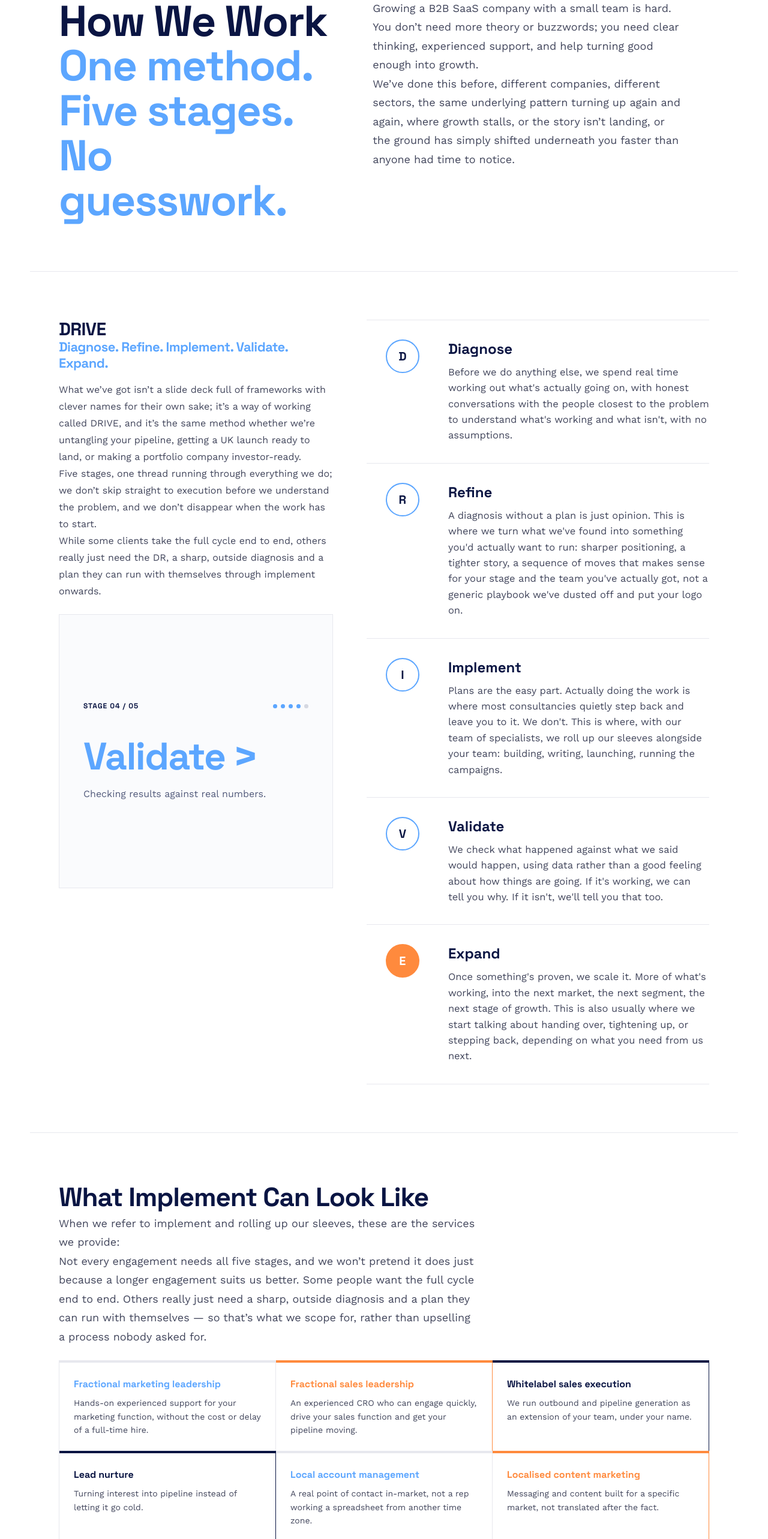
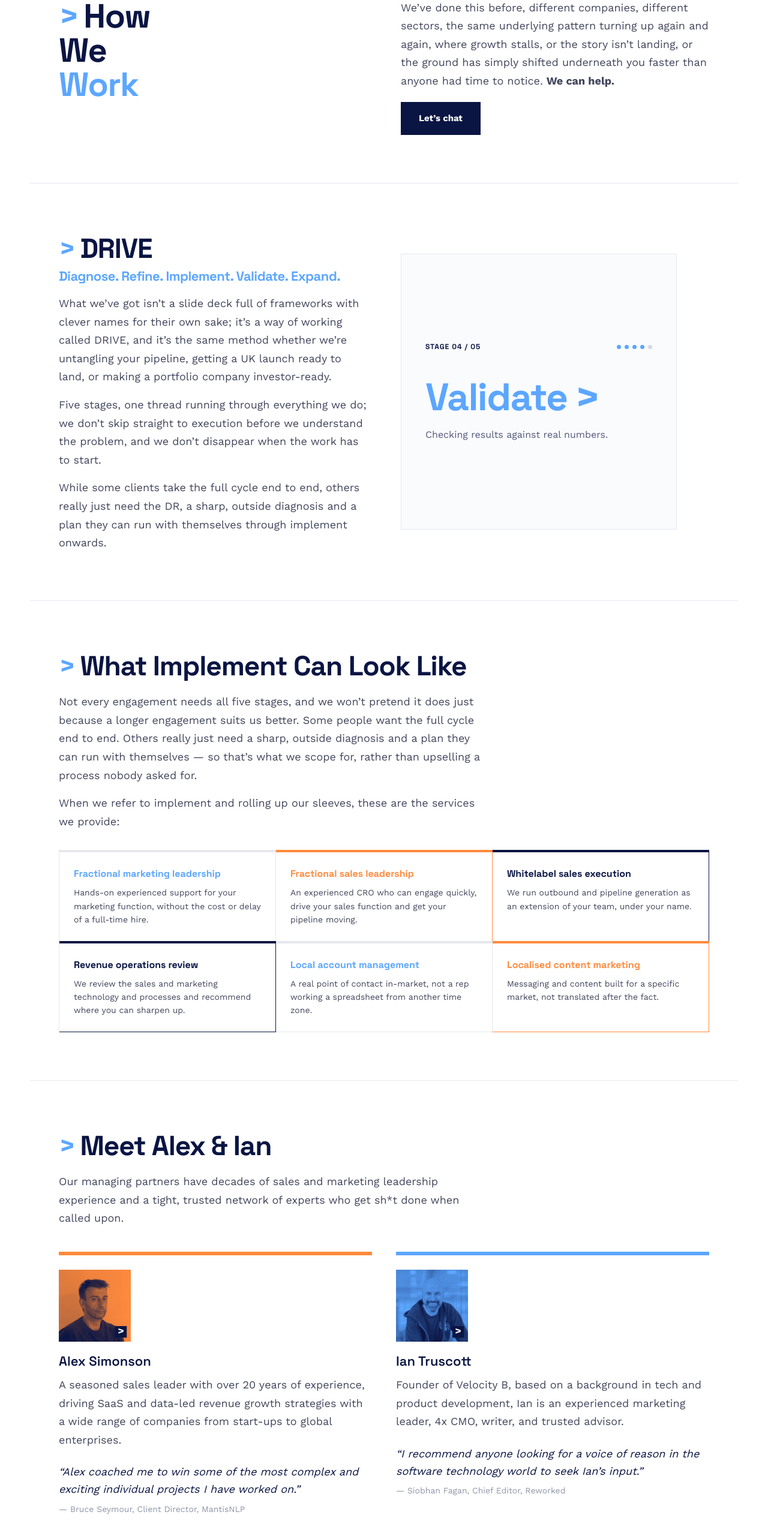
Before and after one commit to vb-iant/velocity-b, a Next.js app: page /how-we-work in a window 1280 px wide. Shown: the part 180-2746 px from the top of the page at 60% size. Built offline with nearby package versions, Linux system fonts and the light colour scheme.

Commit message:
Update How We Work page: homepage style treatment + Notion copy edits (hero restyle, DRIVE simplified, implement services updated, Meet Alex & Ian section added, Our Experience section, Ready to Start CTA aligned with homepage)

```diff
--- a/app/how-we-work/page.tsx
+++ b/app/how-we-work/page.tsx
@@ -1,41 +1,16 @@
 import Link from "next/link";
+import Image from "next/image";
+import { AnimatedChevron } from "@/components/AnimatedChevron";
 import { DriveCard } from "@/components/DriveCard";
 
 export const metadata = {
   title: "How We Work — Velocity-B",
 };
 
+const ctaSolid = "inline-block bg-navy px-[30px] py-4 text-[15px] font-bold text-white";
 const ctaOutline =
   "inline-block border-2 border-navy px-[30px] py-4 text-[15px] font-bold text-navy";
 const ctaAccent = "inline-block bg-orange px-[30px] py-4 text-[15px] font-bold text-navy";
-
-const DRIVE_PANELS = [
-  {
-    letter: "D",
-    title: "Diagnose",
-    body: "Before we do anything else, we spend real time working out what's actually going on, with honest conversations with the people closest to the problem to understand what's working and what isn't, with no assumptions.",
-  },
-  {
-    letter: "R",
-    title: "Refine",
-    body: "A diagnosis without a plan is just opinion. This is where we turn what we've found into something you'd actually want to run: sharper positioning, a tighter story, a sequence of moves that makes sense for your stage and the team you've actually got, not a generic playbook we've dusted off and put your logo on.",
-  },
-  {
-    letter: "I",
-    title: "Implement",
-    body: "Plans are the easy part. Actually doing the work is where most consultancies quietly step back and leave you to it. We don't. This is where, with our team of specialists, we roll up our sleeves alongside your team: building, writing, launching, running the campaigns.",
-  },
-  {
-    letter: "V",
-    title: "Validate",
-    body: "We check what happened against what we said would happen, using data rather than a good feeling about how things are going. If it's working, we can tell you why. If it isn't, we'll tell you that too.",
-  },
-  {
-    letter: "E",
-    title: "Expand",
-    body: "Once something's proven, we scale it. More of what's working, into the next market, the next segment, the next stage of growth. This is also usually where we start talking about handing over, tightening up, or stepping back, depending on what you need from us next.",
-  },
-];
 
 const IMPLEMENT_SERVICES = [
   {
@@ -54,8 +29,8 @@ const IMPLEMENT_SERVICES = [
     color: "border-navy text-navy",
   },
   {
-    title: "Lead nurture",
-    body: "Turning interest into pipeline instead of letting it go cold.",
+    title: "Revenue operations review",
+    body: "We review the sales and marketing technology and processes and recommend where you can sharpen up.",
     color: "border-navy text-navy",
   },
   {
@@ -75,113 +50,74 @@ export default function HowWeWorkPage() {
     <main>
       {/* Hero */}
       <section className="mx-auto max-w-[1180px] px-12 py-20">
-        <div className="grid grid-cols-1 items-start gap-14 md:grid-cols-[1fr_1.2fr]">
+        <div className="grid grid-cols-1 items-start gap-14 md:grid-cols-2">
           <div>
-            <h1 className="font-display text-[36px] font-bold leading-[1.04] tracking-tight md:text-[72px]">
-              How We Work
+            <h1 className="font-display text-[42px] font-bold leading-[1.02] tracking-tight md:text-[56px]">
+              <AnimatedChevron className="text-blue" />How
             </h1>
-            <div className="font-display text-[36px] font-bold leading-[1.04] tracking-tight text-blue md:text-[72px]">
-              One method.
+            <div className="font-display text-[42px] font-bold leading-[1.02] tracking-tight md:text-[56px]">
+              We
             </div>
-            <div className="font-display text-[36px] font-bold leading-[1.04] tracking-tight text-blue md:text-[72px]">
-              Five stages.
-            </div>
-            <div className="font-display text-[36px] font-bold leading-[1.04] tracking-tight text-blue md:text-[72px]">
-              No guesswork.
-            </div>
+            <h2 className="font-display text-[42px] font-bold leading-[1.02] tracking-tight text-blue md:text-[56px]">
+              Work
+            </h2>
           </div>
           <div>
-            <p className="max-w-[520px] text-lg leading-[1.75] text-[#42465c]">
-              Growing a B2B SaaS company with a small team is hard. You
-              don&rsquo;t need more theory or buzzwords; you need clear
-              thinking, experienced support, and help turning good enough
-              into growth.
-            </p>
-            <p className="max-w-[520px] text-lg leading-[1.75] text-[#42465c]">
+            <p className="max-w-[520px] text-lg leading-[1.7] text-[#42465c]">
               We&rsquo;ve done this before, different companies, different
               sectors, the same underlying pattern turning up again and
               again, where growth stalls, or the story isn&rsquo;t landing,
               or the ground has simply shifted underneath you faster than
-              anyone had time to notice.
+              anyone had time to notice. <strong>We can help.</strong>
             </p>
+            <Link href="/contact" className={`${ctaSolid} mt-5`}>
+              Let&rsquo;s chat
+            </Link>
           </div>
         </div>
       </section>
 
       {/* DRIVE */}
       <section className="mx-auto max-w-[1180px] border-t border-hair px-12 py-20">
-        <div className="grid grid-cols-1 items-start gap-14 md:grid-cols-[1fr_1.25fr]">
+        <div className="grid grid-cols-1 items-center gap-14 md:grid-cols-2">
           <div>
-            <h1 className="font-display text-3xl font-bold leading-[1.06] tracking-tight">
-              DRIVE
-            </h1>
-            <div className="font-display mb-4 text-[22px] font-bold leading-[1.25] tracking-tight text-blue">
+            <h2 className="font-display text-[32px] font-bold leading-tight tracking-tight md:text-[46px]">
+              <AnimatedChevron className="text-blue" />DRIVE
+            </h2>
+            <div className="font-display mb-4 mt-1 text-[22px] font-bold leading-[1.25] tracking-tight text-blue">
               Diagnose. Refine. Implement. Validate. Expand.
             </div>
-            <p className="text-base leading-[1.75] text-[#42465c]">
+            <p className="text-lg leading-[1.7] text-[#42465c]">
               What we&rsquo;ve got isn&rsquo;t a slide deck full of frameworks
               with clever names for their own sake; it&rsquo;s a way of
               working called DRIVE, and it&rsquo;s the same method whether
               we&rsquo;re untangling your pipeline, getting a UK launch ready
               to land, or making a portfolio company investor-ready.
             </p>
-            <p className="text-base leading-[1.75] text-[#42465c]">
+            <p className="mt-4 text-lg leading-[1.7] text-[#42465c]">
               Five stages, one thread running through everything we do; we
               don&rsquo;t skip straight to execution before we understand
               the problem, and we don&rsquo;t disappear when the work has to
               start.
             </p>
-            <p className="text-base leading-[1.75] text-[#42465c]">
+            <p className="mt-4 text-lg leading-[1.7] text-[#42465c]">
               While some clients take the full cycle end to end, others
               really just need the DR, a sharp, outside diagnosis and a plan
               they can run with themselves through implement onwards.
             </p>
-            <div className="mt-6 w-full">
-              <DriveCard />
-            </div>
           </div>
-
           <div>
-            {DRIVE_PANELS.map((panel, i) => (
-              <div
-                key={panel.letter}
-                className={`grid grid-cols-[80px_1fr] gap-0 border-t border-hair md:grid-cols-[120px_1fr] ${
-                  i === DRIVE_PANELS.length - 1 ? "border-b" : ""
-                }`}
-              >
-                <div className="flex items-start justify-center py-8">
-                  <span
-                    className={`font-display flex h-14 w-14 items-center justify-center rounded-full border-2 text-xl font-extrabold ${
-                      i === DRIVE_PANELS.length - 1
-                        ? "border-orange bg-orange text-white"
-                        : "border-blue text-navy"
-                    }`}
-                  >
-                    {panel.letter}
-                  </span>
-                </div>
-                <div className="py-8 pl-4">
-                  <h3 className="font-display mb-2.5 text-2xl font-bold">{panel.title}</h3>
-                  <p className="max-w-[640px] text-[16.5px] leading-[1.6] text-[#42465c]">
-                    {panel.body}
-                  </p>
-                </div>
-              </div>
-            ))}
+            <DriveCard />
           </div>
         </div>
       </section>
 
       {/* What Implement Can Look Like */}
       <section className="mx-auto max-w-[1180px] border-t border-hair px-12 py-20">
-        <h2 className="font-display text-[28px] font-bold leading-tight tracking-tight md:text-[44px]">
-          What Implement Can Look Like
+        <h2 className="font-display text-[32px] font-bold leading-tight tracking-tight md:text-[46px]">
+          <AnimatedChevron className="text-blue" />What Implement Can Look Like
         </h2>
-        <p className="max-w-[700px] text-lg leading-[1.75] text-[#42465c]">
-          When we refer to implement and rolling up our sleeves, these are
-          the services we provide:
-        </p>
-        <p className="max-w-[700px] text-lg leading-[1.75] text-[#42465c]">
+        <p className="mt-4 max-w-[720px] text-lg leading-[1.7] text-[#42465c]">
           Not every engagement needs all five stages, and we won&rsquo;t
           pretend it does just because a longer engagement suits us better.
           Some people want the full cycle end to end. Others really just
@@ -189,7 +125,11 @@ export default function HowWeWorkPage() {
           themselves — so that&rsquo;s what we scope for, rather than
           upselling a process nobody asked for.
         </p>
-        <div className="mt-6 grid grid-cols-1 border-l border-t border-hair md:grid-cols-3">
+        <p className="mt-4 max-w-[720px] text-lg leading-[1.7] text-[#42465c]">
+          When we refer to implement and rolling up our sleeves, these are
+          the services we provide:
+        </p>
+        <div className="mt-8 grid grid-cols-1 border-l border-t border-hair md:grid-cols-3">
           {IMPLEMENT_SERVICES.map((service) => (
             <div
               key={service.title}
@@ -204,9 +144,96 @@ export default function HowWeWorkPage() {
         </div>
       </section>
 
-      {/* Proof */}
+      {/* Meet Alex & Ian */}
+      <section className="mx-auto max-w-[1180px] border-t border-hair px-12 py-20">
+        <h2 className="font-display text-[32px] font-bold leading-tight tracking-tight md:text-[46px]">
+          <AnimatedChevron className="text-blue" />Meet Alex &amp; Ian
+        </h2>
+        <p className="mt-4 max-w-[720px] text-lg leading-[1.7] text-[#42465c]">
+          Our managing partners have decades of sales and marketing
+          leadership experience and a tight, trusted network of experts who
+          get sh*t done when called upon.
+        </p>
+        <div className="mt-10 grid grid-cols-1 gap-10 md:grid-cols-2">
+          <div className="flex flex-col border-t-[6px] border-orange pt-6">
+            <a
+              href="https://www.linkedin.com/in/alex-simonson/"
+              target="_blank"
+              rel="noopener noreferrer"
+              aria-label="Alex Simonson on LinkedIn"
+              className="group relative block h-[120px] w-[120px] overflow-hidden"
+            >
+              <Image
+                src="/team/alex.jpg"
+                alt="Alex Simonson"
+                width={120}
+                height={120}
+                className="h-[120px] w-[120px] object-cover transition-transform duration-300 ease-out group-hover:scale-110"
+              />
+              <span className="absolute inset-0 bg-navy/0 transition-colors duration-300 group-hover:bg-navy/25" />
+            </a>
+            <h3 className="font-display mt-4 text-[22px] font-semibold">Alex Simonson</h3>
+            <p className="mt-2 text-lg leading-[1.7] text-[#42465c]">
+              A seasoned sales leader with over 20 years of experience,
+              driving SaaS and data-led revenue growth strategies with a wide
+              range of companies from start-ups to global enterprises.
+            </p>
+            <p className="mt-6 text-lg italic leading-[1.6] text-navy">
+              &ldquo;Alex coached me to win some of the most complex and
+              exciting individual projects I have worked on.&rdquo;
+            </p>
+            <p className="mt-2 text-sm text-[#9096a8]">
+              — Bruce Seymour, Client Director, MantisNLP
+            </p>
+          </div>
+          <div className="flex flex-col border-t-[6px] border-blue pt-6">
+            <a
+              href="https://www.linkedin.com/in/iantruscott/"
+              target="_blank"
+              rel="noopener noreferrer"
+              aria-label="Ian Truscott on LinkedIn"
+              className="group relative block h-[120px] w-[120px] overflow-hidden"
+            >
+              <Image
+                src="/team/ian.jpg"
+                alt="Ian Truscott"
+                width={120}
+                height={120}
+                className="h-[120px] w-[120px] object-cover transition-transform duration-300 ease-out group-hover:scale-110"
+              />
+              <span className="absolute inset-0 bg-navy/0 transition-colors duration-300 group-hover:bg-navy/25" />
+            </a>
+            <h3 className="font-display mt-4 text-[22px] font-semibold">Ian Truscott</h3>
+            <p className="mt-2 text-lg leading-[1.7] text-[#42465c]">
+              Founder of Velocity B, based on a background in tech and
+              product development, Ian is an experienced marketing leader,
+              4x CMO, writer, and trusted advisor.
+            </p>
+            <p className="mt-6 text-lg italic leading-[1.6] text-navy">
+              &ldquo;I recommend anyone looking for a voice of reason in the
+              software technology world to seek Ian&rsquo;s input.&rdquo;
+            </p>
+            <p className="mt-2 text-sm text-[#9096a8]">
+              — Siobhan Fagan, Chief Editor, Reworked
+            </p>
+          </div>
+        </div>
+        <p className="mt-12 max-w-[720px] text-lg leading-[1.7] text-[#42465c]">
+          No account managers. No junior hand-offs. You work directly with
+          senior operators who have built, scaled, and led B2B GTM engines
+          before.
+        </p>
+        <Link href="/about" className={`${ctaOutline} mt-6`}>
+          About Us
+        </Link>
+      </section>
+
+      {/* Our Experience */}
       <section className="mx-auto max-w-[1180px] border-t border-hair px-12 py-16 text-center">
-        <p className="mx-auto max-w-[720px] text-lg leading-[1.75] text-[#42465c]">
+        <h2 className="font-display mb-3.5 text-[32px] font-bold leading-tight tracking-tight md:text-[46px]">
+          <AnimatedChevron className="text-blue" />Our Experience
+        </h2>
+        <p className="mx-auto max-w-[720px] text-lg leading-[1.7] text-[#42465c]">
           This isn&rsquo;t theory we picked up from a book. It&rsquo;s honed
           from hard-earned experience, sometimes making the mistakes you
           don&rsquo;t want to, and you can learn more about some of that in{" "}
@@ -224,22 +251,28 @@ export default function HowWeWorkPage() {
           </a>
           .
         </p>
-        <Link href="/about" className={`${ctaOutline} mt-8`}>
-          About Us
+        <Link href="/our-work" className={`${ctaOutline} mt-8`}>
+          Our Work
         </Link>
       </section>
 
-      {/* Final CTA */}
+      {/* Ready to Start */}
       <div className="bg-navy px-12 py-24 text-center text-white">
-        <h2 className="font-display mx-auto mb-7 max-w-[760px] text-[28px] font-bold leading-tight tracking-tight text-white md:text-[44px]">
-          Get started with a free Velocity Assessment.
+        <h2 className="font-display mx-auto mb-3 max-w-[760px] text-[32px] font-bold leading-tight tracking-tight text-white md:text-[46px]">
+          <AnimatedChevron className="text-blue" />Ready to Start?
         </h2>
-        <p className="mx-auto mb-7 max-w-[600px] text-[#cfd6e8]">
-          10 questions, 15 minutes of your time, our free report, and a
-          30-minute consultation.
+        <h3 className="font-display mx-auto mb-7 max-w-[640px] text-xl font-semibold text-white/90">
+          Turn Your Sales &amp; Marketing Into a Growth Engine.
+        </h3>
+        <p className="mx-auto mb-9 max-w-[640px] text-lg leading-[1.7] text-white/80">
+          Skip months of trial and error with our{" "}
+          <strong className="text-white">8-week Velocity Sprint</strong>, a
+          high-intensity, fixed-scope program to audit your revenue
+          operations, build your outbound playbook, and launch active sales
+          campaigns.
         </p>
-        <Link href="/contact" className={ctaAccent}>
-          Velocity Assessment
+        <Link href="/velocity-sprint" className={ctaAccent}>
+          Discover The Velocity Sprint
         </Link>
       </div>
     </main>
```
